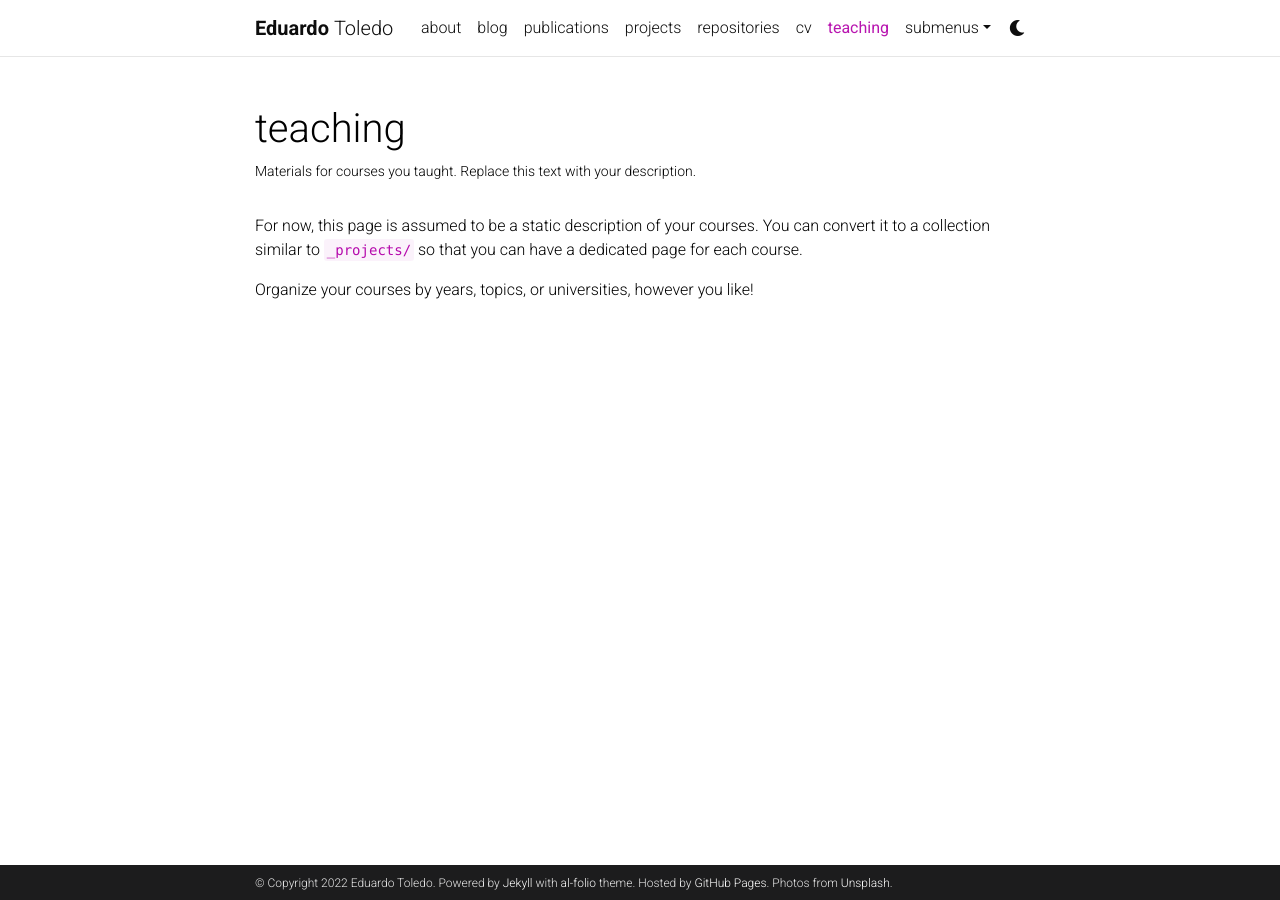
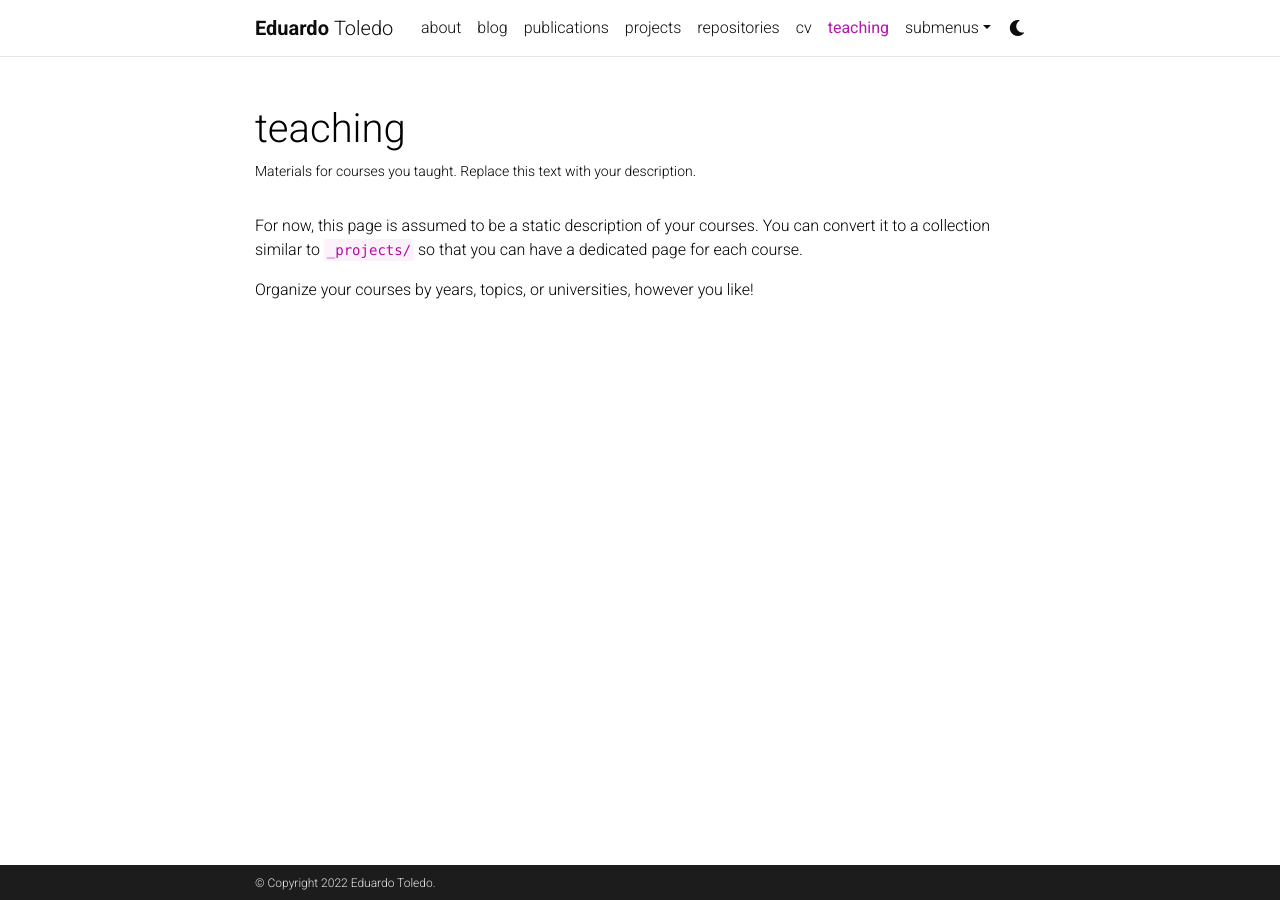
Before and after one commit to eduardotoledoZero/eduardo.toledo.github.io, a Jekyll site: the page built from _pages/teaching.md, in a window 1280 px wide. Built offline with Jekyll 4.4.1, drawn with Linux system fonts in a browser that asks for light colours; full-size pictures stand in for the smaller copies a plugin makes; comment, search, counter and statistics services are not loaded; a style sheet for code colours, icons or effects is not loaded.

Commit message:
Update _config.yml

```diff
--- a/_config.yml
+++ b/_config.yml
@@ -6,19 +6,16 @@
 first_name: Eduardo
 middle_name:
 last_name: Toledo
-email: you@example.com
+email: eduardo.toledo@imappginate.com
 description: > # the ">" symbol means to ignore newlines until "footer_text:"
   A simple, whitespace theme for academics. Based on [*folio](https://github.com/bogoli/-folio) design.
-footer_text: >
-  Powered by <a href="https://jekyllrb.com/" target="_blank">Jekyll</a> with <a href="https://github.com/alshedivat/al-folio">al-folio</a> theme.
-  Hosted by <a href="https://pages.github.com/" target="_blank">GitHub Pages</a>.
-  Photos from <a href="https://unsplash.com" target="_blank">Unsplash</a>.
+
 keywords: jekyll, jekyll-theme, academic-website, portfolio-website  # add your own keywords or leave empty
 
 lang: en # the language of your site (for example: en, fr, cn, ru, etc.)
 icon: ⚛️  # the emoji used as the favicon (alternatively, provide image name in /assets/img/)
 
-url: https://eduardo.toledo.github.io # the base hostname & protocol for your site
+url: https://eduardotoledozero.github.io # the base hostname & protocol for your site
 baseurl:  # the subpath of your site, e.g. /blog/
 last_updated: false # set to true if you want to display last updated in the footer
 impressum_path:  # set to path to include impressum link in the footer, use the same path as permalink in a page, helps to conform with EU GDPR
@@ -233,8 +230,8 @@
 
 scholar:
 
-  last_name: [Einstein]
-  first_name: [Albert, A.]
+  last_name: [Toledo]
+  first_name: [Eduardo]
 
   style: apa
   locale: en
```
